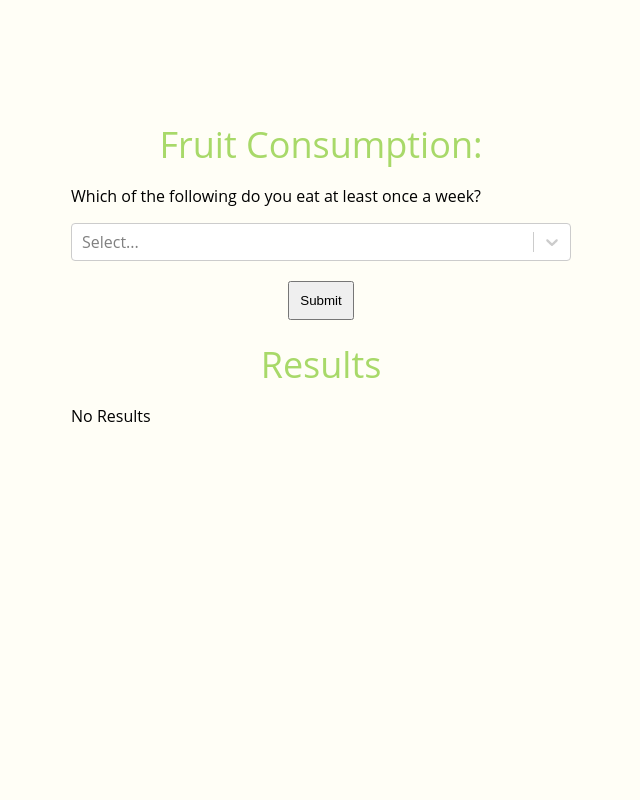
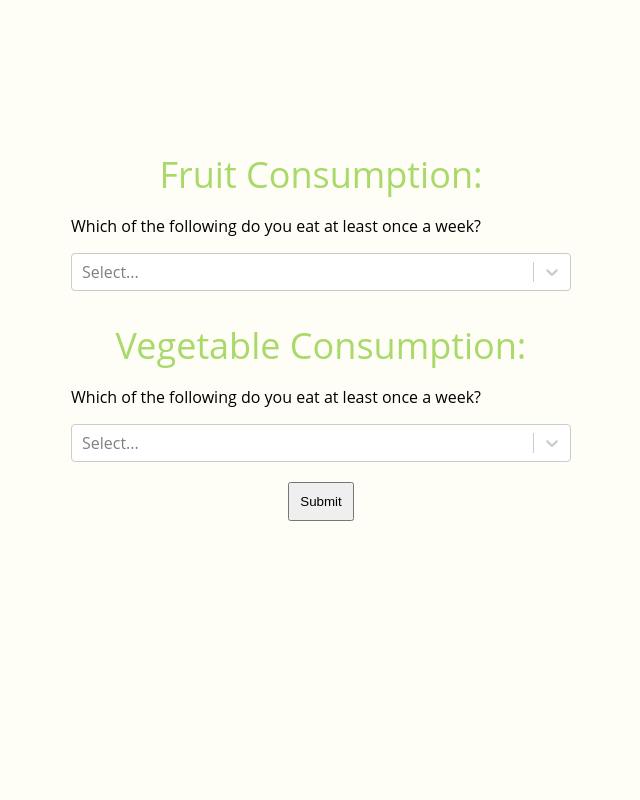
Before and after one commit to allisonchen23/nourish, a React (Create React App) app: page /questionnaire in a window 1280 px wide. Shown: the part 740-1540 px from the top of the page, without its empty margins (319-959 px from the left). Built offline with nearby package versions, Linux system fonts and the light colour scheme.

Commit message:
added vegetables, need to process selected results

```diff
--- a/src/assets/constants.js
+++ b/src/assets/constants.js
@@ -10,6 +10,11 @@ const FRUIT_OPTIONS = [
     {value: 'grapefruit', label: "Grapefruit"},
 ];
 
+const CATEGORY_ENUMS = {
+  "fruits": 0,
+  "vegetables": 1,
+  "protein": 2,
+}
 const API_KEY = 'pXggN0NWEeqL49apXBpvix2U0vAy4kKcGtJhi2Py';
 const FOOD_SEARCH_BODY = {
 	query: "banana blueberries broccoli",
@@ -25,5 +30,6 @@ export {
     COLORS,
     FRUIT_OPTIONS,
     API_KEY,
-    FOOD_SEARCH_BODY
+    FOOD_SEARCH_BODY,
+    CATEGORY_ENUMS
 }
--- a/src/css/global.css
+++ b/src/css/global.css
@@ -18,6 +18,7 @@
 {
     color: var(--green);
     /* min-height: 100vh; */
+    margin-top: 30px;
     display: flex;
     flex-direction: column;
     align-items: center;
--- a/src/questionnaire.js
+++ b/src/questionnaire.js
@@ -1,7 +1,7 @@
 import { Component } from 'react';
 import Select from 'react-select'
 import './css/global.css';
-import {API_KEY, FOOD_SEARCH_BODY} from './assets/constants'
+import {API_KEY, FOOD_SEARCH_BODY, CATEGORY_ENUMS} from './assets/constants'
 import query from './access_db';
 
 // import FRUIT_OPTIONS from './assets/constants'
@@ -14,7 +14,22 @@ const FRUIT_OPTIONS = [
 	{value: 'grapefruit', label: "Grapefruit"},
 ];
 
+const VEGE_OPTIONS = [
+	{value: 'cauliflower', label: "Cauliflower"},
+	{value: 'celery', label: "Celery"},
+	{value: 'carrots', label: "Carrots"},
+	{value: 'spinach', label: "Spinach"},
+	{value: 'radishes', label: "Radishes"},
+];
 
+const PROTEIN_OPTIONS = [
+	{value: 'chicken', label: "Chicken"},
+	{value: 'pork', label: "Pork"},
+	{value: 'beef', label: "Beef"},
+	{value: 'eggs', label: "Eggs"},
+	{value: 'fish', label: "Fish"},
+	{value: 'shrimp', label: "Shrimp"},
+]
 
 class Questionnaire extends Component {
 	constructor() {
@@ -25,31 +40,49 @@ class Questionnaire extends Component {
 			age: -1,
 			sex: "",
 			location: "",
+			foods: {
+				0: [],
+				1: [],
+				2: [],
+			},
 			fruits: [],
-			vegetables: {},
+			vegetables: [],
+			protein: [],
 			raw_results: null,
 		}
 	}
 
-	onMultiSelectChange = (opt) => {
-		let cur_fruits = [];
+	onMultiSelectChange = (opt, category_enum) => {
+		let cur_items = [];
 		opt.forEach((item) => {
-			cur_fruits.push(item.value)
+			cur_items.push(item.value)
 		})
-		console.log(cur_fruits)
-		// go through opt and see what's not in the fruit set
-		this.setState({fruits: cur_fruits})
+		console.log(cur_items)
+
+		if (category_enum === CATEGORY_ENUMS.fruit) {
+			this.setState({fruits: cur_items})
+		}
+
+		else if (category_enum === CATEGORY_ENUMS.vegetables) {
+			this.setState({vegetables: cur_items})
+		}
+
+		else if (category_enum === CATEGORY_ENUMS.protein) {
+			this.setState({protein: cur_items})
+		}
+
 	}
 
-	findFood(food_array) {
+	findFood(food_array, query) {
 		let raw_foods = [];
 		for (let item of food_array) {
-			if (item.scientificName) {
+			if (item.scientificName && item.description.toLowerCase().includes(query)) {
 				raw_foods.push(item);
 			}
 		}
 		return raw_foods;
 	}
+
 	renderRawFoods(raw_foods=null) {
 		if (raw_foods == null) {
 			return(
@@ -69,16 +102,17 @@ class Questionnaire extends Component {
 
 	}
 	async search_DB() {
-		let fruits = this.state.fruits;
+		let items = this.state.fruits.concat(this.state.vegetables);
+		items = items.concat(this.state.protein);
 		let query_raw_matches = [];
-		fruits.forEach(async (item) => {
+		items.forEach(async (item) => {
 			let data = FOOD_SEARCH_BODY;
 			data["query"] = item;
 			let xhr = new XMLHttpRequest();
 			xhr.addEventListener('load', () => {
 				let results = JSON.parse(xhr.responseText);
 				console.log(results);
-				let raw_matches = this.findFood(results.foods);
+				let raw_matches = this.findFood(results.foods, item);
 				query_raw_matches = query_raw_matches.concat(raw_matches);
 				console.log(query_raw_matches) //check for no scientific name!!
 				this.setState({raw_results: query_raw_matches});
@@ -99,20 +133,58 @@ class Questionnaire extends Component {
 					</header>
 				</div>
 
+				{/* Consumption */}
 				<div className='section'>
+					{/* Fruit */}
 					<header className="header">
 						Fruit Consumption:
 					</header>
 					<p>
 						Which of the following do you eat at least once a week?
 					</p>
-					<Select isMulti options={FRUIT_OPTIONS} onChange={this.onMultiSelectChange} />
+					<Select isMulti options={FRUIT_OPTIONS} onChange={(opt) => this.onMultiSelectChange(opt, CATEGORY_ENUMS.fruit)} />
+
+					{/* Vegetables */}
+					<header className="header">
+						Vegetable Consumption:
+					</header>
+					<p>
+						Which of the following do you eat at least once a week?
+					</p>
+					<Select isMulti options={VEGE_OPTIONS} onChange={(opt) => this.onMultiSelectChange(opt, CATEGORY_ENUMS.vegetables)} />
+
+					{/* Protein */}
+					{/* <header className="header">
+						Protein Consumption:
+					</header>
+					<p>
+						Which of the following do you eat at least two to three times a week?
+					</p>
+					<Select isMulti options={PROTEIN_OPTIONS} onChange={(opt) => this.onMultiSelectChange(opt, CATEGORY_ENUMS.protein)} /> */}
+
+					{/* Submit button */}
 					<div className="center_button">
 						<button className="button" onClick={() => {this.search_DB()}}>
 							Submit
 						</button>
 					</div>
 
+				</div>
+
+				{/* Results */}
+				<div className='section'>
+					{/* <header className="header">
+						Vegetable Consumption:
+					</header>
+					<p>
+						Which of the following do you eat at least once a week?
+					</p>
+					<Select isMulti options={VEGE_OPTIONS} onChange={(opt) => this.onMultiSelectChange(opt, CATEGORY_ENUMS.vegetables)} />
+					<div className="center_button">
+						<button className="button" onClick={() => {this.search_DB(CATEGORY_ENUMS.vegetables)}}>
+							Submit
+						</button>
+					</div> */}
 					<header className="header">
 						Results
 					</header>
```
